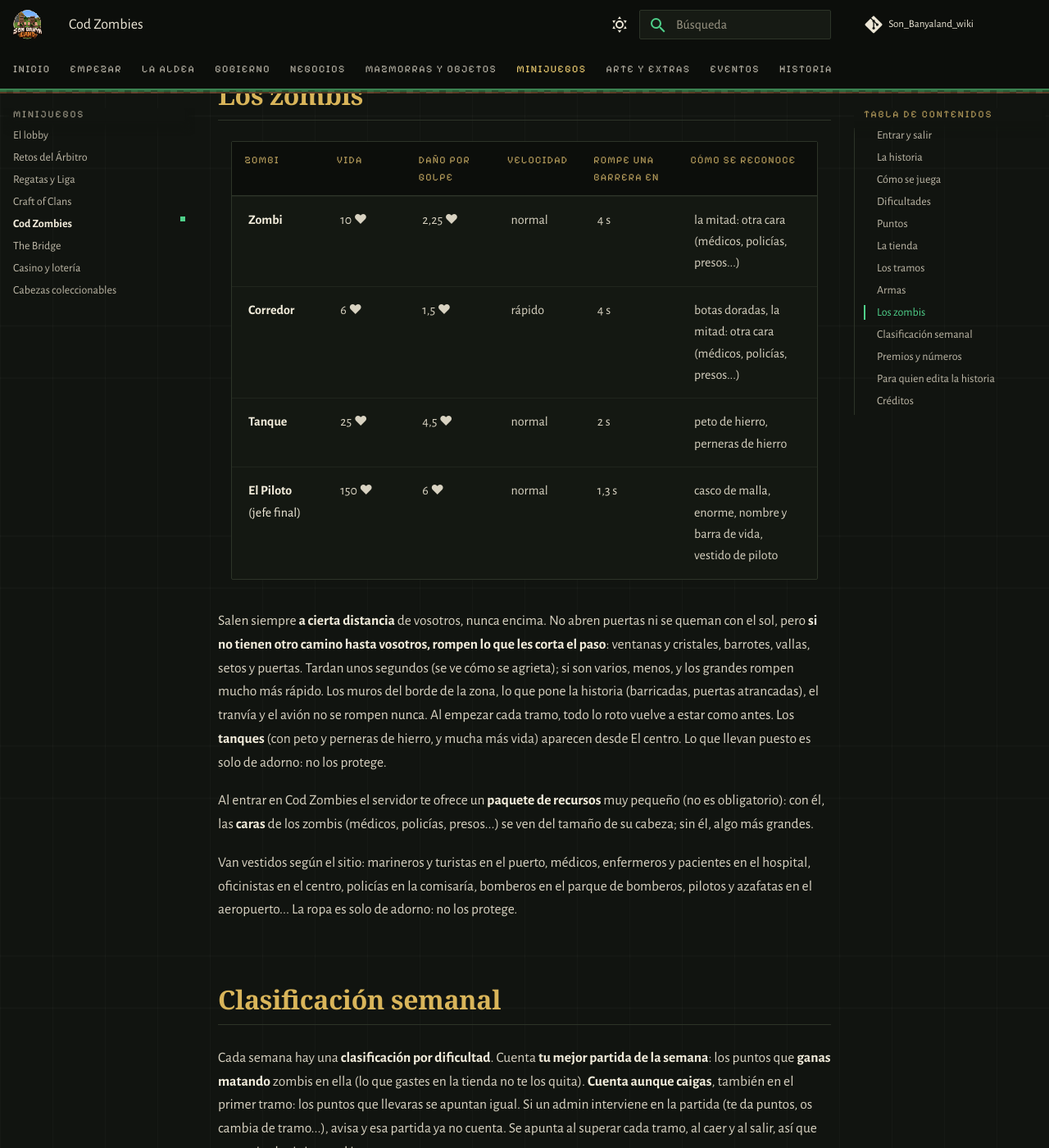
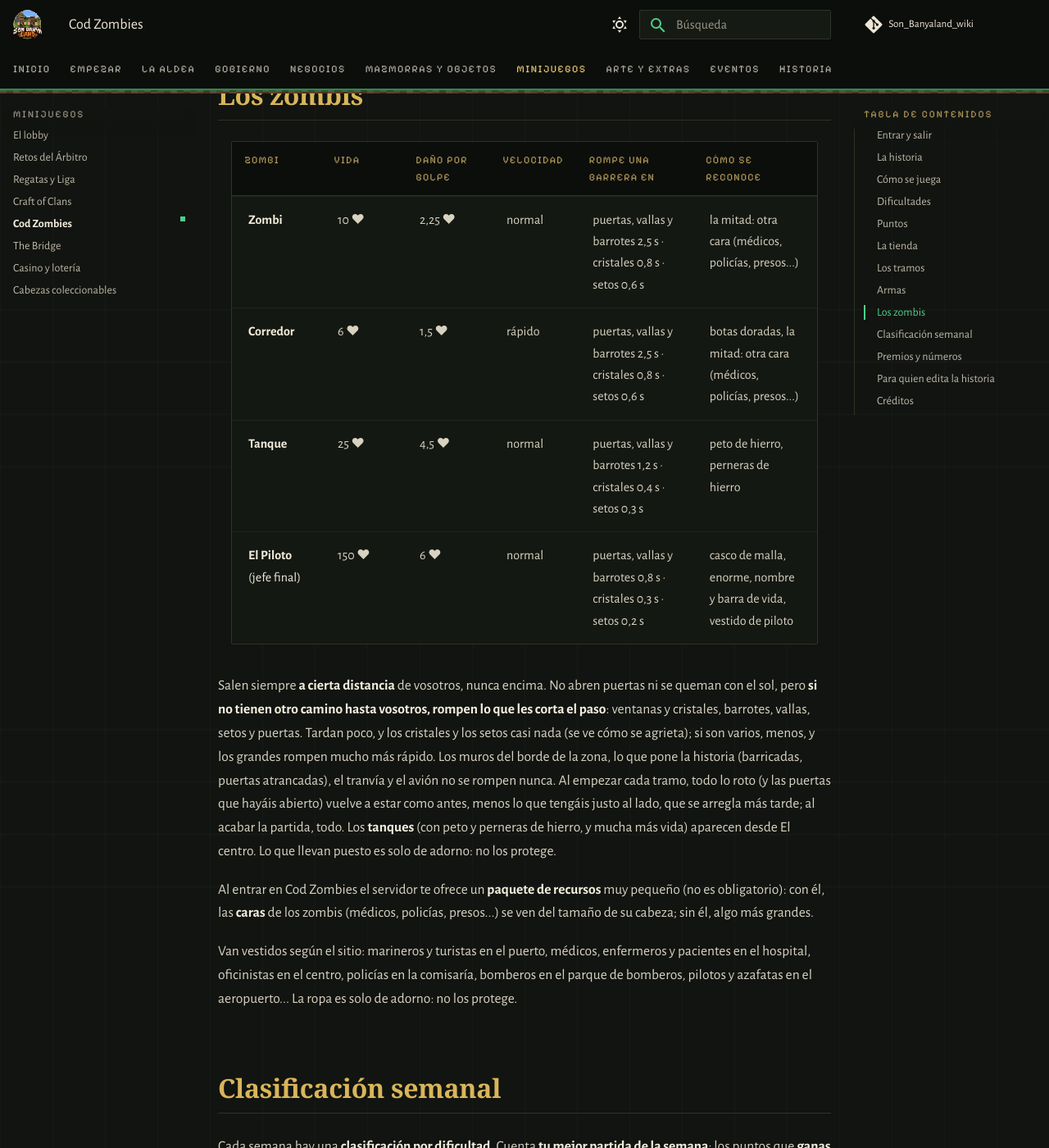
Before and after one commit to PigPilgrim/Son_Banyaland_wiki, an MkDocs documentation site: the page built from docs/zombies.md, in a window 1280 px wide and 1400 px high, scrolled down 10144 px. Shown: the whole window at 82% size. Built offline with MkDocs 1.6.1 and Material for MkDocs 9.7.7, drawn with Linux system fonts in a browser that asks for light colours; some web fonts are replaced; comment, search, counter and statistics services are not loaded.

Commit message:
Cod Zombies: barreras más rápidas (cristales y setos casi al momento) y lo de al lado no se arregla al empezar el tramo
Co-Authored-By: Claude Opus 5.5 <noreply@anthropic.com>

```diff
--- a/docs/_generado/zombies_zombis.md
+++ b/docs/_generado/zombies_zombis.md
@@ -1,6 +1,6 @@
 | Zombi | Vida | Daño por golpe | Velocidad | Rompe una barrera en | Cómo se reconoce |
 |---|---|---|---|---|---|
-| **Zombi** | 10 ♥ | 2,25 ♥ | normal | 4 s | la mitad: otra cara (médicos, policías, presos...) |
-| **Corredor** | 6 ♥ | 1,5 ♥ | rápido | 4 s | botas doradas, la mitad: otra cara (médicos, policías, presos...) |
-| **Tanque** | 25 ♥ | 4,5 ♥ | normal | 2 s | peto de hierro, perneras de hierro |
-| **El Piloto** (jefe final) | 150 ♥ | 6 ♥ | normal | 1,3 s | casco de malla, enorme, nombre y barra de vida, vestido de piloto |
+| **Zombi** | 10 ♥ | 2,25 ♥ | normal | puertas, vallas y barrotes 2,5 s · cristales 0,8 s · setos 0,6 s | la mitad: otra cara (médicos, policías, presos...) |
+| **Corredor** | 6 ♥ | 1,5 ♥ | rápido | puertas, vallas y barrotes 2,5 s · cristales 0,8 s · setos 0,6 s | botas doradas, la mitad: otra cara (médicos, policías, presos...) |
+| **Tanque** | 25 ♥ | 4,5 ♥ | normal | puertas, vallas y barrotes 1,2 s · cristales 0,4 s · setos 0,3 s | peto de hierro, perneras de hierro |
+| **El Piloto** (jefe final) | 150 ♥ | 6 ♥ | normal | puertas, vallas y barrotes 0,8 s · cristales 0,3 s · setos 0,2 s | casco de malla, enorme, nombre y barra de vida, vestido de piloto |
--- a/docs/zombies.md
+++ b/docs/zombies.md
@@ -144,9 +144,10 @@ al lobby con el equipo vacío (se puede repetir cuando quieras) y se abre la **d
 
 Salen siempre **a cierta distancia** de vosotros, nunca encima. No abren puertas ni se queman con el sol, pero **si
 no tienen otro camino hasta vosotros, rompen lo que les corta el paso**: ventanas y cristales, barrotes, vallas, setos
-y puertas. Tardan unos segundos (se ve cómo se agrieta); si son varios, menos, y los grandes rompen mucho más rápido.
+y puertas. Tardan poco, y los cristales y los setos casi nada (se ve cómo se agrieta); si son varios, menos, y los grandes rompen mucho más rápido.
 Los muros del borde de la zona, lo que pone la historia (barricadas, puertas atrancadas), el tranvía y el avión no se
-rompen nunca. Al empezar cada tramo, todo lo roto vuelve a estar como antes. Los
+rompen nunca. Al empezar cada tramo, todo lo roto (y las puertas que hayáis abierto) vuelve a estar como antes,
+menos lo que tengáis justo al lado, que se arregla más tarde; al acabar la partida, todo. Los
 **tanques** (con peto y perneras de hierro, y mucha más vida) aparecen desde El centro. Lo que llevan puesto es solo de
 adorno: no los protege.
 
--- a/generar.py
+++ b/generar.py
@@ -1149,8 +1149,10 @@ def zombies_tablas():
         if e.get("variantes"): cosas.append(f"{'la mitad' if e['variantes'] == 0.5 else 'algunos'}: otra cara (médicos, policías, presos...)")
         return ", ".join(cosas) or "—"
     def rompe(z):
-        s = Z.ROMPER["segundos"] / z.get("rompe", 1)
-        return f"{round(s, 1):g} s".replace(".", ",")
+        def seg(s): return f"{round(s / z.get('rompe', 1), 1):g} s".replace(".", ",")
+        nombres = {".*glass(_pane)?": "cristales", ".*_leaves": "setos"}
+        partes = [f"{nombres.get(pat, pat)} {seg(s)}" for pat, s in Z.ROMPER.get("segundos_bloque", [])]
+        return " · ".join([f"puertas, vallas y barrotes {seg(Z.ROMPER['segundos'])}"] + partes)
     escribir("zombies_zombis.md", tabla(["Zombi", "Vida", "Daño por golpe", "Velocidad", "Rompe una barrera en", "Cómo se reconoce"], [
         (f"**{z['nombre']}**" + (" (jefe final)" if z.get("jefe") else ""), cor(z["vida"]), f"{z['dano'] * 1.5 / 2:g} ♥".replace(".", ","),
          "lento" if z["velocidad"] < 0.21 else "normal" if z["velocidad"] <= 0.27 else "rápido", rompe(z), aspecto(z))
```
